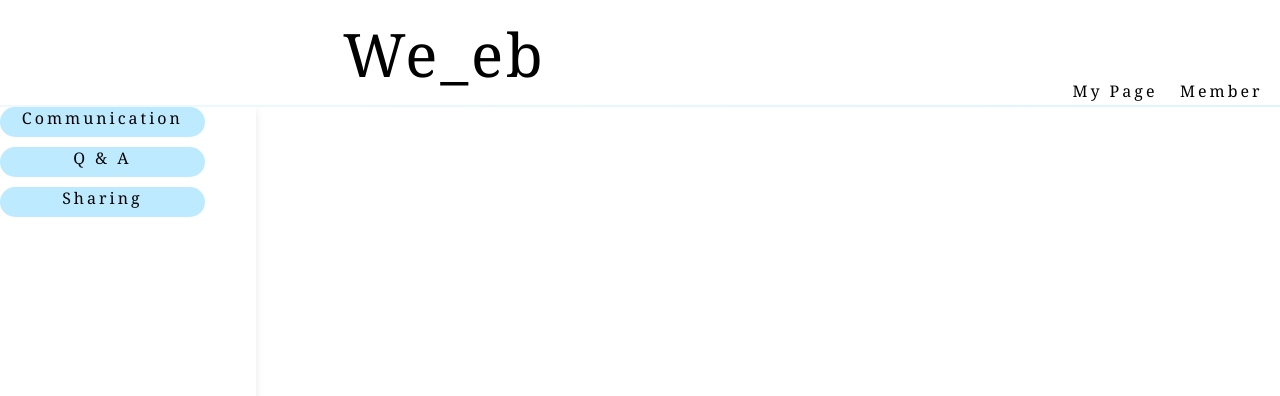
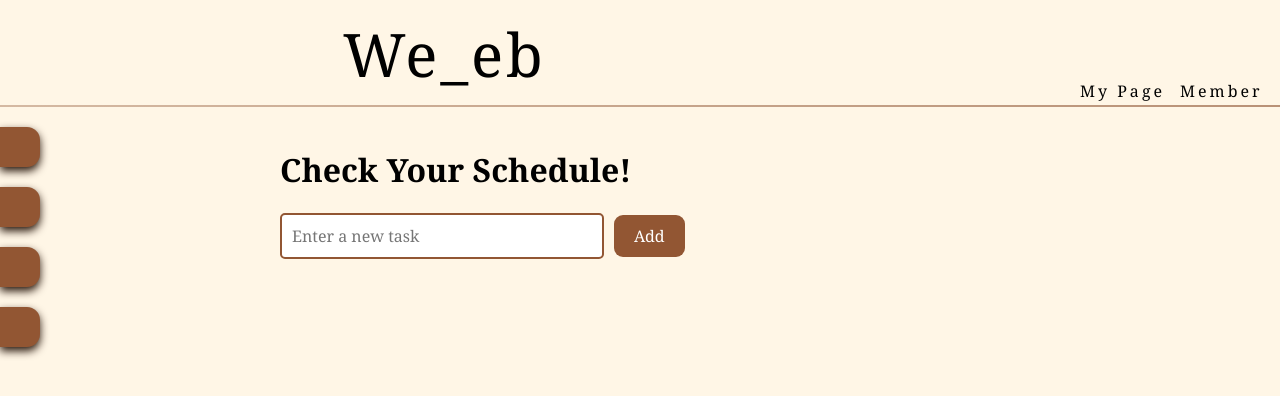
Before and after one commit to h2st0ry/WebStudyPage, a React (Create React App) app in the folder reactweb/: page /ToDoList in a window 1280 px wide. Shown: the top 396 px of the page. Built offline with nearby package versions, Linux system fonts and the light colour scheme.

Commit message:
스타일 추가 및 todolist

```diff
--- a/reactweb/package.json
+++ b/reactweb/package.json
@@ -8,6 +8,7 @@
     "@testing-library/user-event": "^13.5.0",
     "react": "^18.3.1",
     "react-dom": "^18.3.1",
+    "react-router-dom": "^6.28.0",
     "react-scripts": "5.0.1",
     "web-vitals": "^2.1.4"
   },
--- a/reactweb/src/App.css
+++ b/reactweb/src/App.css
@@ -15,9 +15,23 @@
   transform: scale(1.03);
 }
 
+.PageTitle {
+  font-size: large;
+  font-family:Cambria, Cochin, Georgia, Times, 'Times New Roman', serif;
+}
+
+
+body {
+  background-color: rgb(255, 246, 230);
+  margin: 0;
+  font-size: medium;
+  font-family:Cambria, Cochin, Georgia, Times, 'Times New Roman', serif;
+
+}
 
 
 a {
+  display: flex;
   text-decoration: none;
   letter-spacing: 3px;
   color: inherit;
@@ -27,6 +41,7 @@ a {
 a:hover {
   transition: 1s ease;
   transform: scale(1.03);
+  color:rgb(146, 89, 56)
 }
 
 a.MyPage {
@@ -35,7 +50,8 @@ a.MyPage {
 
 
 
-.my_category {
+.MyCategory {
+  display: flex;
   font-family:Cambria, Cochin, Georgia, Times, 'Times New Roman', serif;
   width: 30vw;
   float: right;
@@ -50,44 +66,12 @@ a.MyPage {
 .header {
   display: flex;
   position: relative;
-  background-color: rgb(255, 255, 255);
-  border-image: linear-gradient(to right, rgb(255, 255, 255), rgb(190, 234, 255)) 1;;
+  background-color: rgb(255, 246, 230);
+  border-image: linear-gradient(to right, rgb(255, 255, 255), rgb(169, 207, 223)) 1;;
   align-items: center;
   animation: waveGradient 1s ease infinite;
+  z-index: 2;
 }
-
-
-
-
-.SideBarBox {
-  display: flex;
-  width: 20%;
-  height: 100vh;
-  flex-direction: column; /* 세로 방향으로 정렬 */
-  align-items: flex-start; /* 왼쪽 정렬 */
-  gap: 10px;               /* 각 box 간격 */
-  background-color: rgb(255, 255, 255);
-  box-shadow: 0 4px 8px rgba(0, 0, 0, 0.1);
-  font-family:Cambria, Cochin, Georgia, Times, 'Times New Roman', serif;
-}
-
-/* 각 box (a 태그) 스타일 */
-.box {
-  display: block;
-  width: 80%;
-  height: 30px;
-  color: rgb(0, 0, 0);
-  text-decoration: none;
-  background-color: rgb(190, 234, 255);
-  border-radius: 100px;            /* 모서리 둥글게 */
-  text-align: center;
-  transition: background-color 0.3s ease; /* 호버 효과 */
-}
-
-.box:hover {
-  background-color: rgb(255, 255, 255, 0.5); /* 마우스 호버 시 색상 변경 */
-}
-
 
 .header::before {
   content: '';
@@ -96,11 +80,201 @@ a.MyPage {
   left: 0;
   right: 0;
   height: 2px; /* border의 두께 */
-  background: linear-gradient(to right, rgb(255, 255, 255), rgb(190, 234, 255)); /* 그라데이션 배경 */
+  background: linear-gradient(to right, rgb(255, 246, 230), rgb(146, 89, 56)); /* 그라데이션 배경 */
   background-size: 400% 100%; /* 그라데이션 크기 설정 */
-  animation: gradientMove 3s linear infinite; /* 그라데이션 애니메이션 */
+  animation: gradientMove 2s linear infinite; /* 그라데이션 애니메이션 */
   z-index: 1; /* 다른 요소들 위로 위치 */
 }
+
+
+.content {
+  margin-left: 260px;
+  padding: 20px;
+  position: relative;
+  font-size: medium;
+  font-family: Cambria, Cochin, Georgia, Times, 'Times New Roman', serif;
+  z-index: 1;
+}
+
+
+.SideBarBox {
+  display: flex;
+  position: fixed;
+  width: 260px;
+  height: 100vh;
+  padding-top: 20px;
+  flex-direction: column; /* 세로 방향으로 정렬 */
+  align-items: flex-start; /* 왼쪽 정렬 */
+  gap: 20px;               /* 각 box 간격 */
+  font-family:Cambria, Cochin, Georgia, Times, 'Times New Roman', serif;
+  z-index: 3;
+}
+
+.box {
+  display: flex;
+  width: 40px;
+  height: 40px;
+  border-top-right-radius: 13px;
+  border-bottom-right-radius: 13px;
+  background-color: rgb(146, 86, 51);
+  box-shadow: 0 4px 9px rgb(37, 19, 8);
+
+  text-decoration: none;
+  color: rgb(0, 0, 0);
+  justify-content: center;
+  text-align: center;
+  align-items: center;
+  transition: all 0.3s ease;
+
+  transition: background-color 0.1s ease;
+  transition: width 0.4s ease;
+}
+
+.box a {
+  display: flex; /* a 태그도 flex로 설정 */
+  justify-content: center; /* 가로 중앙 정렬 */
+  align-items: center; /* 세로 중앙 정렬 */
+  text-decoration: none;
+  color: inherit; /* 기본 텍스트 색상 유지 */
+  letter-spacing: 3px;
+  opacity: 0;
+  transition: opacity 0.3s ease, transform 0.3s ease;
+  transform: scale(0.8);
+}
+
+.box:hover {
+  width: 250px;
+  background-color: rgb(146, 89, 56);
+}
+
+.box:hover a{
+  opacity: 1;
+  transform: scale(1.05);
+  color:rgb(255, 246, 230);
+  transition: opacity 1s ease, transform 0.3s ease;
+}
+
+
+#ToDoList {
+  display: grid;
+  gap: 10px;
+  margin-top: 20px;
+}
+
+
+.taskItem {
+  display: grid;
+  grid-template-columns: 40px 1fr 40px;
+  align-items: center;
+  padding: 10px;
+  border-bottom: 1px solid rgb(146, 86, 51);
+  transition: transform 1s ease, opacity 0.2s ease;
+}
+
+
+.taskItem.deleted {
+  transform: translateX(50%);
+  opacity: 0;
+}
+
+
+.checkbox {
+  display: none;
+}
+
+.checkbox + .customCheckbox {
+  position: relative;
+  display: inline-block;
+  width: 20px;
+  height: 20px;
+  border: 2px solid rgb(146, 86, 51);
+  background-color: rgb(255, 255, 255);
+  cursor: pointer;
+  border-radius: 4px;
+  transition: background-color 0.2s, border-color 0.2s;
+}
+
+.checkbox:checked + .customCheckbox {
+  background-color: rgb(146, 86, 51);
+  border-color: rgb(146, 86, 51);
+}
+
+.checkbox:checked + .customCheckbox::after {
+  content: '✔';
+  position: absolute;
+  left: 5px;
+  top: 0px;
+  color: white;
+  font-size: 14px;
+  line-height: 20px;
+}
+
+
+.input {
+  width: 300px;
+  padding: 10px;
+  margin-bottom: 20px;
+  font-size: 16px;
+  font-family:Cambria, Cochin, Georgia, Times, 'Times New Roman', serif;
+  border: 2px solid rgb(146, 86, 51);
+  border-radius: 5px;
+  outline: none;
+  margin-right: 10px;
+  transition: border-color 0.3s ease;
+}
+
+.input:focus {
+  border-color: rgb(146, 89, 56);
+}
+
+
+.addButton {
+  font-family:Cambria, Cochin, Georgia, Times, 'Times New Roman', serif;
+  padding: 10px 20px;
+  font-size: 16px;
+  color: #fff;
+  background-color: rgb(146, 86, 51);
+  border: none;
+  border-radius: 9px;
+  cursor: pointer;
+  transition: background-color 0.5s ease;
+}
+
+.addButton:hover {
+  background-color: rgb(109, 65, 39);
+  transform: scale(1.03);
+}
+
+.deleteButton {
+  font-family:Cambria, Cochin, Georgia, Times, 'Times New Roman', serif;
+  padding: 5px 10px;
+  font-size: 14px;
+  color: #fff;
+  background-color: #df7e58;
+  border: none;
+  border-radius: 8px;
+  justify-self: end;
+  cursor: pointer;
+  transition: background-color 0.3s ease;
+}
+
+
+.deleteButton :active {
+  transform: scale(0.98);
+}
+
+.deleteButton:hover {
+  background-color: #cf6348;
+  transform: scale(1.04);
+}
+
+
+
+
+.List {
+  margin-right: 20px;
+}
+
 
 
 @keyframes sizeup {
--- a/reactweb/src/App.js
+++ b/reactweb/src/App.js
@@ -1,11 +1,28 @@
+import { BrowserRouter, Route, Routes } from 'react-router-dom';
 import './App.css';
 import Header from './component/Header';
+import MyPage from './component/MyPage';
+import Member from './component/Member';
+import Communication from './component/Communication';
+import QnA from './component/QnA';
+import Sharing from './component/Sharing';
+import ToDoList from './component/ToDoList';
 
 function App() {
   return (
-    <div>
+    <BrowserRouter>
       <Header />
-    </div>
+      <div className="content">
+        <Routes>
+          <Route path="/MyPage" element={<MyPage />} />
+          <Route path="/Member" element={<Member />} />
+          <Route path="/Communication" element={<Communication />} />
+          <Route path="/QnA" element={<QnA />} />
+          <Route path="/Sharing" element={<Sharing />} />
+          <Route path="/ToDoList" element={<ToDoList />} />
+        </Routes>
+      </div>
+    </BrowserRouter>
   );
 }
 
--- /dev/null
+++ b/reactweb/src/component/Communication.jsx
@@ -0,0 +1,7 @@
+export default function Communication() {
+    return (
+        <div>
+            <h1>Communication Here!</h1>
+        </div>
+    );
+}
--- a/reactweb/src/component/Header.jsx
+++ b/reactweb/src/component/Header.jsx
@@ -1,5 +1,4 @@
 import React from "react";
-
 import MyCategory from "./MyCategory";
 import SideBar from "./SideBar";
 
@@ -8,10 +7,11 @@ export default function Header() {
     return (
         <>
             <div className="header">
-                <a className="SiteName" href="home">We_eb</a>
+                <a className="SiteName" href="/">We_eb</a>
                 <MyCategory />
             </div>
             <SideBar />
+
         </>
     );
 }
--- /dev/null
+++ b/reactweb/src/component/Member.jsx
@@ -0,0 +1,7 @@
+export default function Member() {
+    return (
+        <div>
+            <h1>Show Your Member</h1>
+        </div>
+    );
+}
--- a/reactweb/src/component/MyCategory.jsx
+++ b/reactweb/src/component/MyCategory.jsx
@@ -1,8 +1,10 @@
+import { Link } from 'react-router-dom';
+
 export default function MyCategory() {
     return (
-        <div className="my_category">
-                <a className="MyPage" href="My_Page">My Page</a>
-            <a href="Member">Member</a>
+        <div className="MyCategory">
+            <Link to="/MyPage">My Page</Link>
+            <Link to="/Member">Member</Link>
         </div>
     );
-};
+}
--- /dev/null
+++ b/reactweb/src/component/MyPage.jsx
@@ -0,0 +1,7 @@
+export default function MyPage() {
+    return (
+        <div>
+            <h1>Welcome To My page</h1>
+        </div>
+    );
+}
--- /dev/null
+++ b/reactweb/src/component/QnA.jsx
@@ -0,0 +1,7 @@
+export default function QnA() {
+    return (
+        <div>
+            <h1>I Don't Know!</h1>
+        </div>
+    );
+}
--- /dev/null
+++ b/reactweb/src/component/Sharing.jsx
@@ -0,0 +1,7 @@
+export default function Sharing() {
+    return (
+        <div>
+            <h1>Let Me Know!</h1>
+        </div>
+    );
+}
--- a/reactweb/src/component/SideBar.jsx
+++ b/reactweb/src/component/SideBar.jsx
@@ -1,9 +1,11 @@
 export default function SideBar() {
     return (
         <div className="SideBarBox">
-            <a className="box" href="Communication">Communication</a>
-            <a className="box" href="QnA">Q & A</a>
-            <a className="box" href="Sharing">Sharing</a>
+            <div className="box"><a href="Communication">Communication</a></div>
+            <div className="box"><a href="QnA">Q & A</a></div>
+            <div className="box"><a href="Sharing">Sharing</a></div>
+            <div className="box"><a href="ToDoList">To Do List</a></div>
+
         </div>
     );
 }
--- /dev/null
+++ b/reactweb/src/component/ToDoList.jsx
@@ -0,0 +1,96 @@
+import React, { useState, useEffect } from 'react';
+
+export default function ToDoList() {
+    const [tasks, setTasks] = useState([]);
+    const [inputValue, setInputValue] = useState("");  // 텍스트 입력을 위한 상태 추가
+
+    // 컴포넌트가 처음 렌더링될 때 로컬 스토리지에서 데이터를 불러옴
+    useEffect(() => {
+        const savedTasks = localStorage.getItem('tasks');
+        if (savedTasks) {
+            setTasks(JSON.parse(savedTasks));
+        }
+    }, []);
+
+    // 할 일 추가
+    const addTask = () => {
+        if (inputValue.trim()) {
+            const newTask = { id: Date.now(), text: inputValue, checked: false };
+            const updatedTasks = [...tasks, newTask];
+            setTasks(updatedTasks);
+            localStorage.setItem('tasks', JSON.stringify(updatedTasks));  // 로컬 스토리지에 저장
+            setInputValue("");  // 입력 필드 초기화
+        }
+    };
+
+    // 체크 상태 토글
+    const toggleTask = (taskId) => {
+        const updatedTasks = tasks.map(task =>
+            task.id === taskId ? { ...task, checked: !task.checked } : task
+        );
+        setTasks(updatedTasks);
+        localStorage.setItem('tasks', JSON.stringify(updatedTasks));  // 변경된 상태 로컬 스토리지에 저장
+    };
+
+    // 할 일 삭제
+    const deleteTask = (taskId) => {
+        // 삭제될 항목에 `deleted` 클래스를 추가하여 애니메이션을 적용합니다.
+        const updatedTasks = tasks.map(task =>
+            task.id === taskId ? { ...task, deleted: true } : task
+        );
+        setTasks(updatedTasks); // 상태를 즉시 업데이트
+
+        // 애니메이션 후 실제로 항목을 삭제합니다.
+        setTimeout(() => {
+            // 삭제된 항목은 필터링하여 최종적으로 삭제
+            const tasksAfterDelete = tasks.filter(task => task.id !== taskId);
+            setTasks(tasksAfterDelete);
+            localStorage.setItem('tasks', JSON.stringify(tasksAfterDelete));  // 변경된 상태 로컬 스토리지에 저장
+        }, 500);  // 애니메이션 시간 후 삭제
+    };
+
+    return (
+        <div>
+            <h1>Check Your Schedule!</h1>
+            <input
+                id="ToDo"
+                className="input"
+                type="text"
+                placeholder="Enter a new task"
+                value={inputValue}
+                onChange={(e) => setInputValue(e.target.value)}  // 입력값 상태 관리
+            />
+            <button
+                id="addButton"
+                className="addButton"
+                onClick={addTask}>
+                Add
+            </button>
+
+            <div id="ToDoList">
+                {tasks.map(task => (
+                    <div
+                        className={`taskItem ${task.deleted ? 'deleted' : ''}`}
+                        key={task.id}>
+                        {/* 기본 체크박스 (숨기기) */}
+                        <input
+                            type="checkbox"
+                            id={`task${task.id}`}
+                            checked={task.checked}
+                            onChange={() => toggleTask(task.id)}
+                            className="checkbox"
+                        />
+                        {/* 커스터마이즈된 체크박스를 대신할 div */}
+                        <div className="customCheckbox" onClick={() => toggleTask(task.id)}></div>
+                        <span className={`List ${task.checked ? 'checked' : ''}`}>{task.text}</span> {/* 체크 상태 반영 */}
+                        <button
+                            className="deleteButton"
+                            onClick={() => deleteTask(task.id)}>
+                            Delete
+                        </button>
+                    </div>
+                ))}
+            </div>
+        </div>
+    );
+}
```
Also changed, not shown: 1 other file (tests, documents, lock files or other folders).
